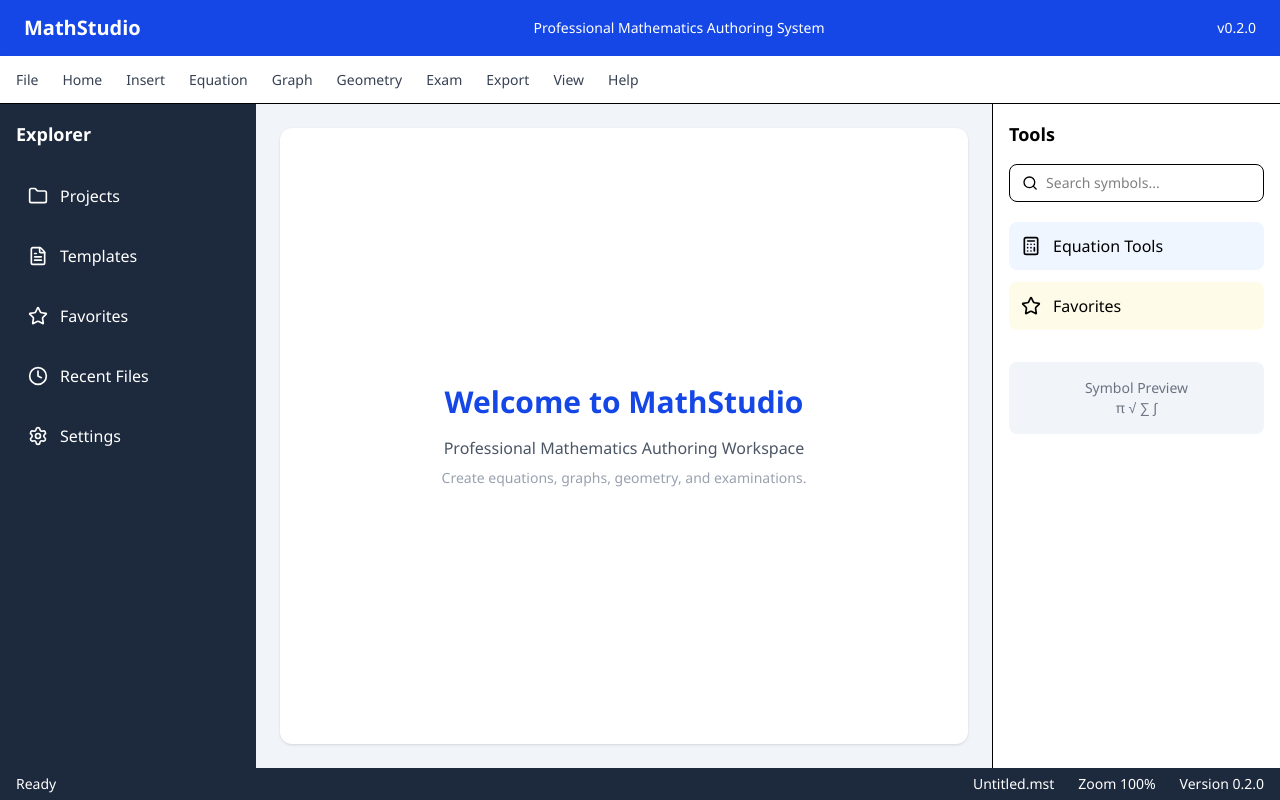
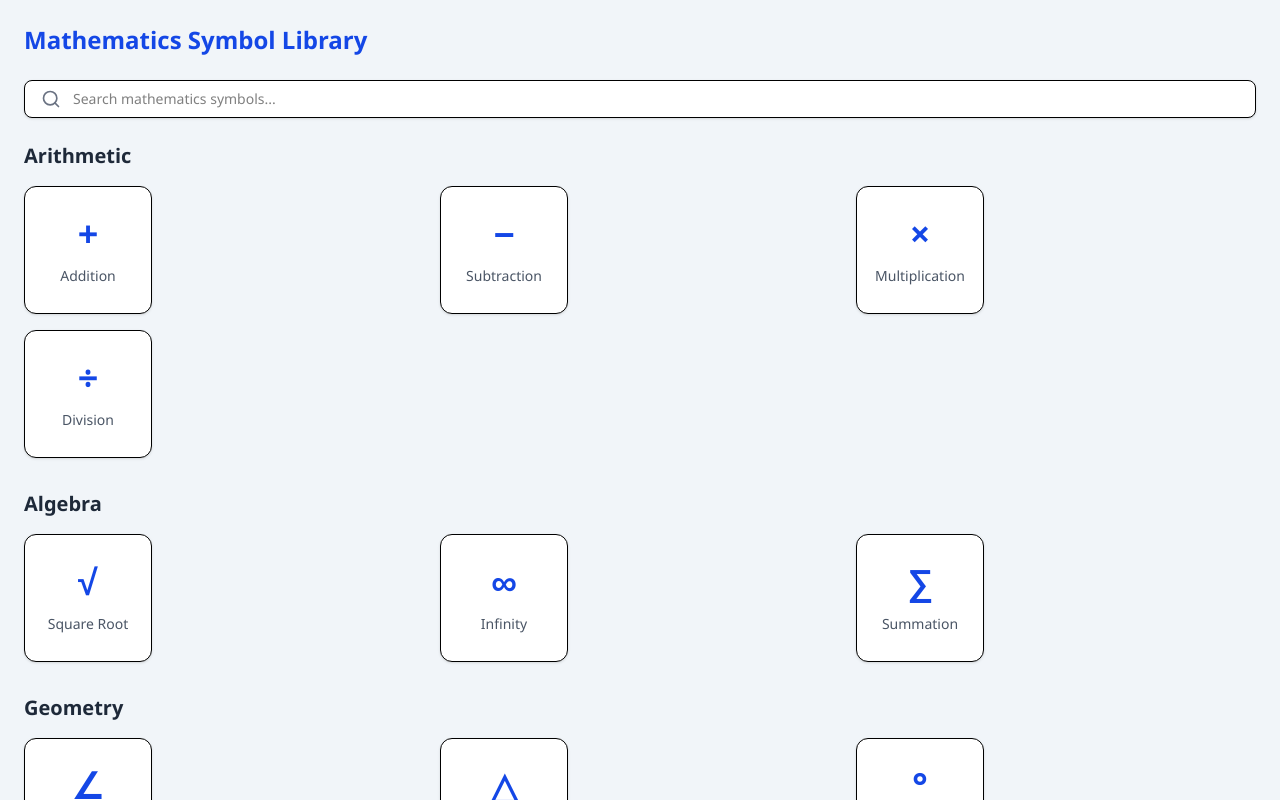
Before and after one commit to EmmanuelNBrefo/MathStudio, a React (Vite) app in the folder frontend/: page / in a window 1280 px wide. Built offline with nearby package versions, Linux system fonts and the light colour scheme.

Commit message:
Create MathStudio symbol library engine

```diff
--- a/frontend/src/App.tsx
+++ b/frontend/src/App.tsx
@@ -1,10 +1,12 @@
-import Layout from "./components/layout/Layout";
+import SymbolLibrary from "./components/symbols/SymbolLibrary";
 
 
 function App() {
 
   return (
-    <Layout />
+
+    <SymbolLibrary />
+
   );
 
 }
--- a/frontend/src/components/symbols/SymbolLibrary.tsx
+++ b/frontend/src/components/symbols/SymbolLibrary.tsx
@@ -0,0 +1,105 @@
+import React, { useState } from "react";
+
+import SymbolSearch from "./SymbolSearch";
+import SymbolCategory from "./SymbolCategory";
+
+import {
+  symbolData
+} from "./symbolData";
+
+
+const SymbolLibrary = () => {
+
+  const [search, setSearch] = useState("");
+
+
+  const filteredSymbols =
+    symbolData.filter((symbol) => {
+
+      const text =
+        `${symbol.name}
+        ${symbol.symbol}
+        ${symbol.category}`
+        .toLowerCase();
+
+
+      return text.includes(
+        search.toLowerCase()
+      );
+
+    });
+
+
+
+  const categories =
+    [
+      ...new Set(
+        filteredSymbols.map(
+          (symbol) => symbol.category
+        )
+      )
+    ];
+
+
+
+  return (
+
+    <div className="
+      p-6
+      h-full
+      overflow-auto
+      bg-slate-100
+    ">
+
+
+      <h1 className="
+        text-2xl
+        font-bold
+        text-blue-700
+        mb-6
+      ">
+        Mathematics Symbol Library
+      </h1>
+
+
+
+      <SymbolSearch
+
+        value={search}
+
+        onChange={setSearch}
+
+      />
+
+
+
+      {
+        categories.map((category) => (
+
+          <SymbolCategory
+
+            key={category}
+
+            title={category}
+
+            symbols={
+              filteredSymbols.filter(
+                (symbol) =>
+                  symbol.category === category
+              )
+            }
+
+          />
+
+        ))
+      }
+
+
+    </div>
+
+  );
+
+};
+
+
+export default SymbolLibrary;
```
